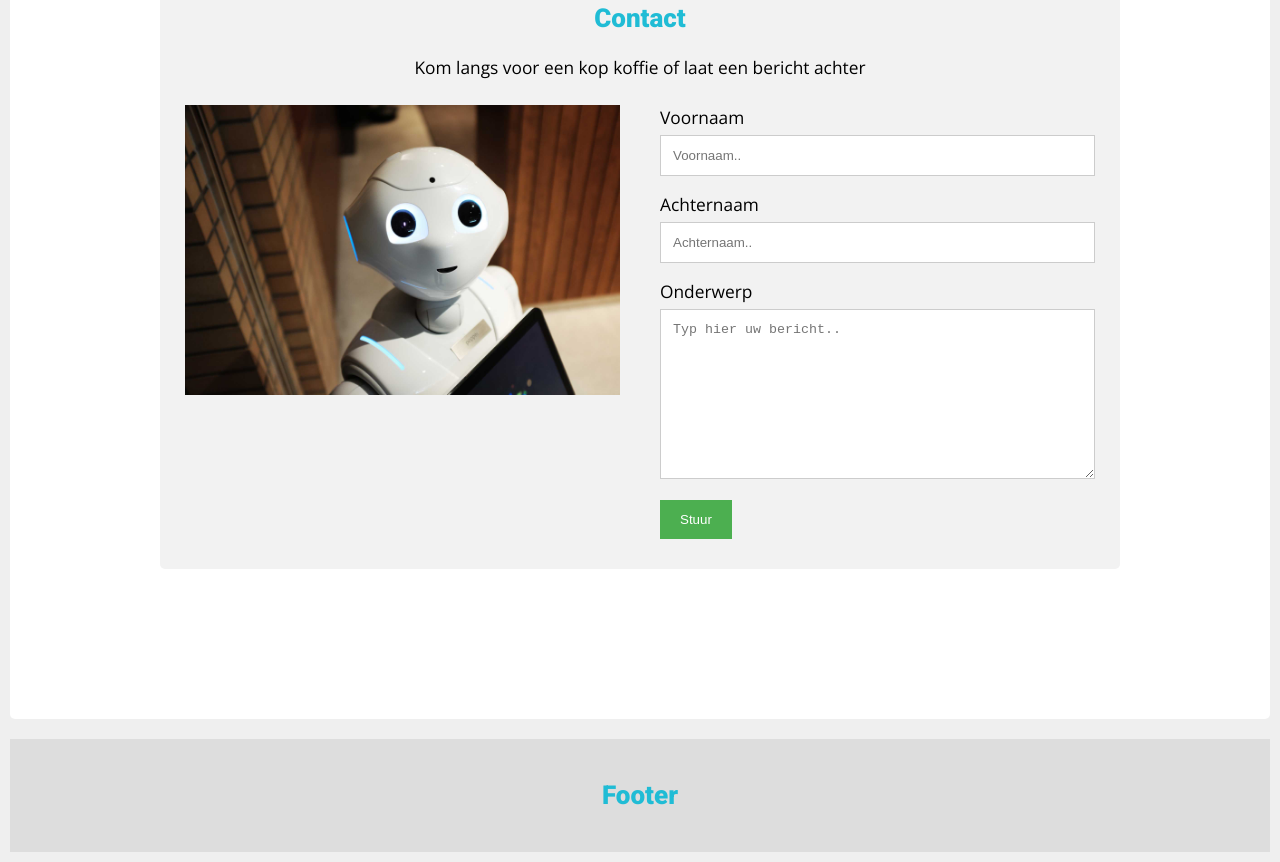
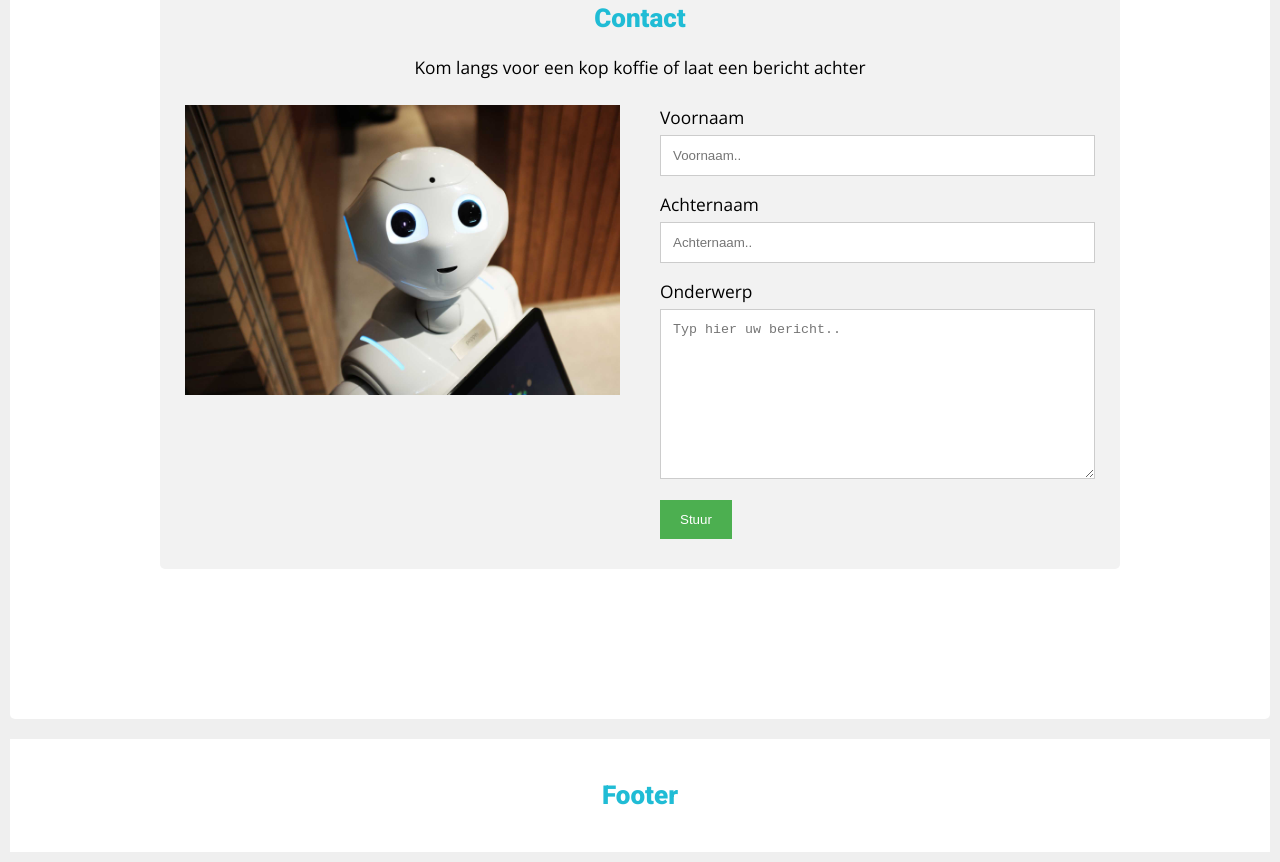
Before and after one commit to jazz87/bender-website, a plain HTML site: page contact.html in a window 1280 px wide. Shown: the part 710-1572 px from the top of the page. Drawn offline with nearby package versions, Linux system fonts and the light colour scheme.

Commit message:
Update style.css

```diff
--- a/style.css
+++ b/style.css
@@ -244,12 +244,10 @@ input[type=submit]:hover {
 }
 
 /* Footer */
-
-/* Footer */
 .footer {
   padding: 20px;
   text-align: center;
-  background: #ddd;
+  background: #fff;
   margin-top: 20px;
 }
 
```
